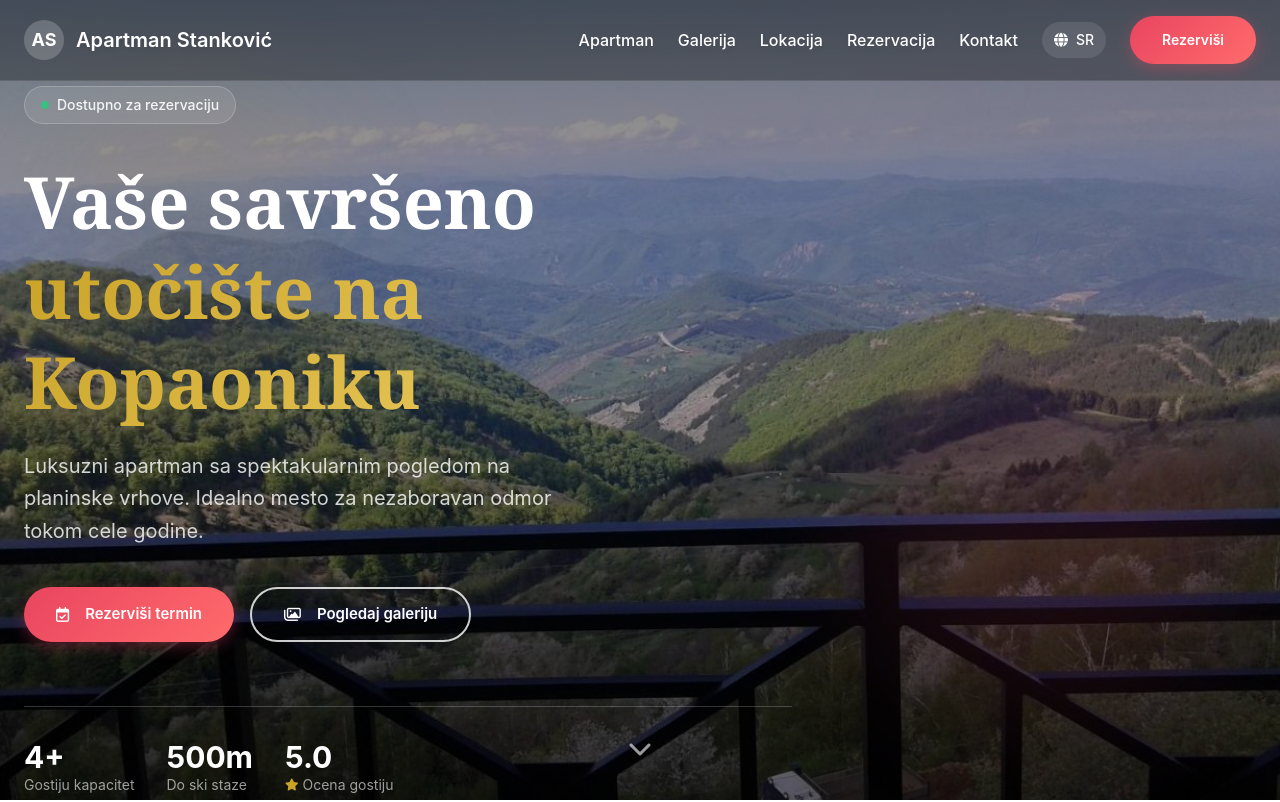
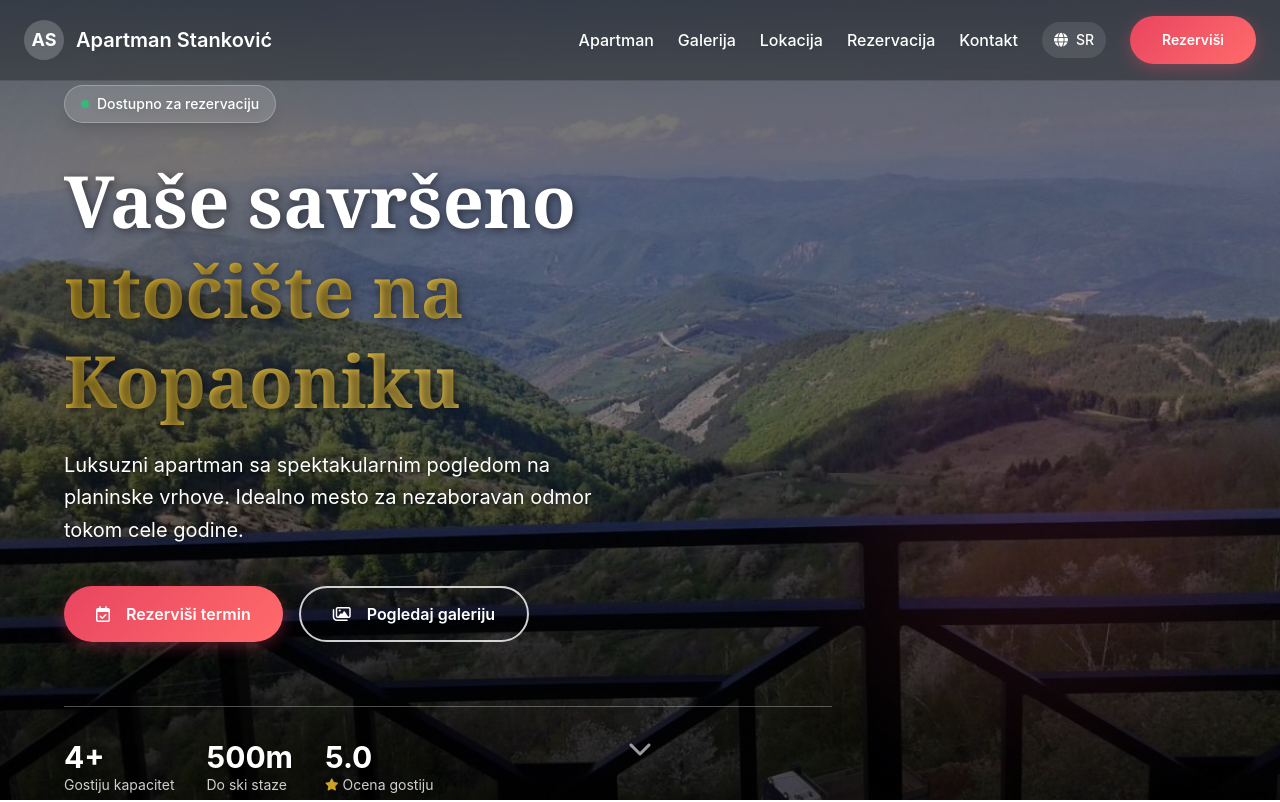
Before and after one commit to apartmanstankovic/apartmanstankovic.github.io, a Vue app: page / in a window 1280 px wide. Shown: the top 802 px of the page. Built offline with nearby package versions, Linux system fonts and the light colour scheme.

Commit message:
Fixes in HeroSection

```diff
--- a/src/components/HeroSection.vue
+++ b/src/components/HeroSection.vue
@@ -22,7 +22,7 @@ onMounted(() => {
         alt="Kopaonik panorama"
         class="w-full h-full object-cover"
       />
-      <div class="absolute inset-0 bg-gradient-to-b from-black/50 via-black/30 to-black/60"></div>
+      <div class="absolute inset-0 bg-gradient-to-b from-black/60 via-black/40 to-black/70"></div>
     </div>
 
     <!-- Decorative Elements (hidden on mobile to prevent overflow) -->
@@ -30,22 +30,23 @@ onMounted(() => {
     <div class="hidden sm:block absolute bottom-20 right-10 w-96 h-96 bg-[var(--color-accent)]/10 rounded-full blur-3xl"></div>
 
     <!-- Content -->
-    <div class="relative h-full flex items-center pt-20">
-      <div class="max-w-7xl mx-auto px-4 sm:px-6 w-full">
+    <div class="relative h-full flex items-center pt-16 sm:pt-20">
+      <div class="max-w-7xl mx-auto px-6 sm:px-10 md:px-12 lg:px-16 w-full">
         <div class="max-w-3xl">
           <!-- Badge -->
           <div
-            class="inline-flex items-center gap-2 px-4 py-2 rounded-full bg-white/10 backdrop-blur-sm border border-white/20 mb-8 transition-all duration-700"
+            class="inline-flex items-center gap-2 px-3 py-1.5 sm:px-4 sm:py-2 rounded-full bg-white/15 backdrop-blur-sm border border-white/25 mb-4 sm:mb-6 md:mb-8 transition-all duration-700 shadow-lg"
             :class="isLoaded ? 'opacity-100 translate-y-0' : 'opacity-0 translate-y-4'"
           >
             <span class="w-2 h-2 bg-green-400 rounded-full animate-pulse"></span>
-            <span class="text-white/90 text-sm font-medium">{{ t.hero.badge }}</span>
+            <span class="text-white text-xs sm:text-sm font-medium drop-shadow-md">{{ t.hero.badge }}</span>
           </div>
 
           <!-- Main Title -->
           <h1
-            class="text-3xl sm:text-5xl md:text-6xl lg:text-7xl font-[var(--font-display)] font-bold text-white leading-tight mb-4 sm:mb-6 transition-all duration-700 delay-100"
+            class="text-2xl sm:text-4xl md:text-5xl lg:text-6xl xl:text-7xl font-[var(--font-display)] font-bold text-white leading-tight mb-3 sm:mb-4 md:mb-6 transition-all duration-700 delay-100"
             :class="isLoaded ? 'opacity-100 translate-y-0' : 'opacity-0 translate-y-4'"
+            style="text-shadow: 2px 2px 8px rgba(0,0,0,0.5);"
           >
             {{ t.hero.title }}
             <span class="text-gradient block">{{ t.hero.titleHighlight }}</span>
@@ -53,22 +54,23 @@ onMounted(() => {
 
           <!-- Subtitle -->
           <p
-            class="text-base sm:text-lg md:text-xl text-white/80 leading-relaxed mb-8 sm:mb-10 max-w-xl transition-all duration-700 delay-200"
+            class="text-sm sm:text-base md:text-lg lg:text-xl text-white leading-relaxed mb-6 sm:mb-8 md:mb-10 max-w-xl transition-all duration-700 delay-200 drop-shadow-md"
             :class="isLoaded ? 'opacity-100 translate-y-0' : 'opacity-0 translate-y-4'"
+            style="text-shadow: 1px 1px 4px rgba(0,0,0,0.5);"
           >
             {{ t.hero.subtitle }}
           </p>
 
           <!-- CTA Buttons -->
           <div
-            class="flex flex-wrap gap-4 transition-all duration-700 delay-300"
+            class="flex flex-wrap gap-3 sm:gap-4 transition-all duration-700 delay-300"
             :class="isLoaded ? 'opacity-100 translate-y-0' : 'opacity-0 translate-y-4'"
           >
-            <a href="#booking" class="btn-primary">
+            <a href="#booking" class="btn-primary text-sm sm:text-base">
               <i class="fa-regular fa-calendar-check mr-2"></i>
               {{ t.hero.ctaBook }}
             </a>
-            <a href="#gallery" class="btn-outline">
+            <a href="#gallery" class="btn-outline text-sm sm:text-base">
               <i class="fa-regular fa-images mr-2"></i>
               {{ t.hero.ctaGallery }}
             </a>
@@ -76,21 +78,21 @@ onMounted(() => {
 
           <!-- Stats -->
           <div
-            class="flex flex-wrap gap-6 sm:gap-8 mt-10 sm:mt-16 pt-6 sm:pt-8 border-t border-white/20 transition-all duration-700 delay-400"
+            class="flex flex-wrap gap-4 sm:gap-6 md:gap-8 mt-8 sm:mt-12 md:mt-16 pt-4 sm:pt-6 md:pt-8 border-t border-white/30 transition-all duration-700 delay-400"
             :class="isLoaded ? 'opacity-100 translate-y-0' : 'opacity-0 translate-y-4'"
           >
-            <div>
-              <div class="text-2xl sm:text-3xl font-bold text-white">4+</div>
-              <div class="text-white/60 text-xs sm:text-sm">{{ t.hero.statsCapacity }}</div>
+            <div class="drop-shadow-md">
+              <div class="text-xl sm:text-2xl md:text-3xl font-bold text-white" style="text-shadow: 1px 1px 4px rgba(0,0,0,0.5);">4+</div>
+              <div class="text-white/80 text-[10px] sm:text-xs md:text-sm">{{ t.hero.statsCapacity }}</div>
             </div>
-            <div>
-              <div class="text-2xl sm:text-3xl font-bold text-white">500m</div>
-              <div class="text-white/60 text-xs sm:text-sm">{{ t.hero.statsDistance }}</div>
+            <div class="drop-shadow-md">
+              <div class="text-xl sm:text-2xl md:text-3xl font-bold text-white" style="text-shadow: 1px 1px 4px rgba(0,0,0,0.5);">500m</div>
+              <div class="text-white/80 text-[10px] sm:text-xs md:text-sm">{{ t.hero.statsDistance }}</div>
             </div>
-            <div>
-              <div class="text-2xl sm:text-3xl font-bold text-white">5.0</div>
-              <div class="text-white/60 text-xs sm:text-sm flex items-center gap-1">
-                <i class="fa-solid fa-star text-[var(--color-gold)] text-xs"></i>
+            <div class="drop-shadow-md">
+              <div class="text-xl sm:text-2xl md:text-3xl font-bold text-white" style="text-shadow: 1px 1px 4px rgba(0,0,0,0.5);">5.0</div>
+              <div class="text-white/80 text-[10px] sm:text-xs md:text-sm flex items-center gap-1">
+                <i class="fa-solid fa-star text-[var(--color-gold)] text-[8px] sm:text-xs"></i>
                 {{ t.hero.statsRating }}
               </div>
             </div>
```
